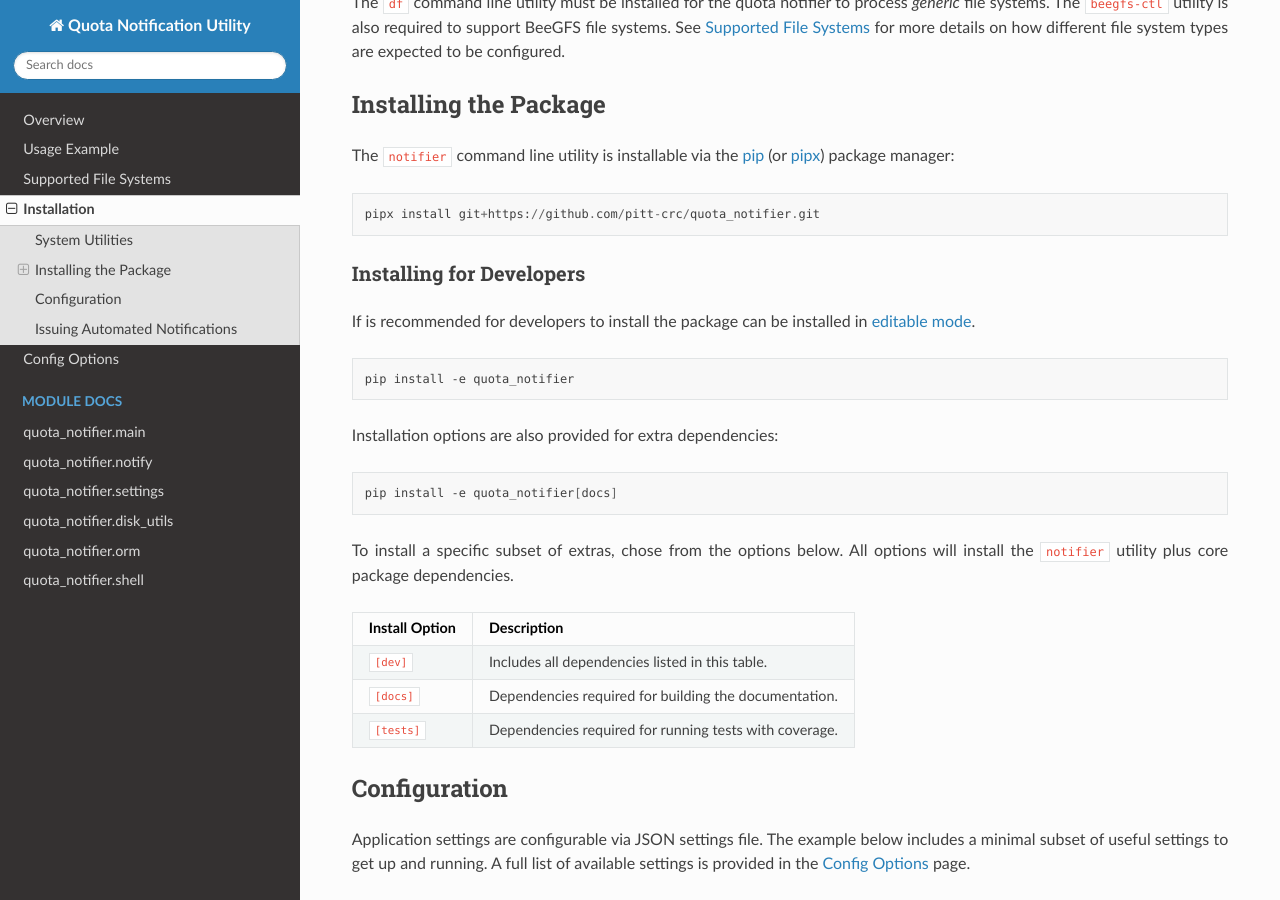
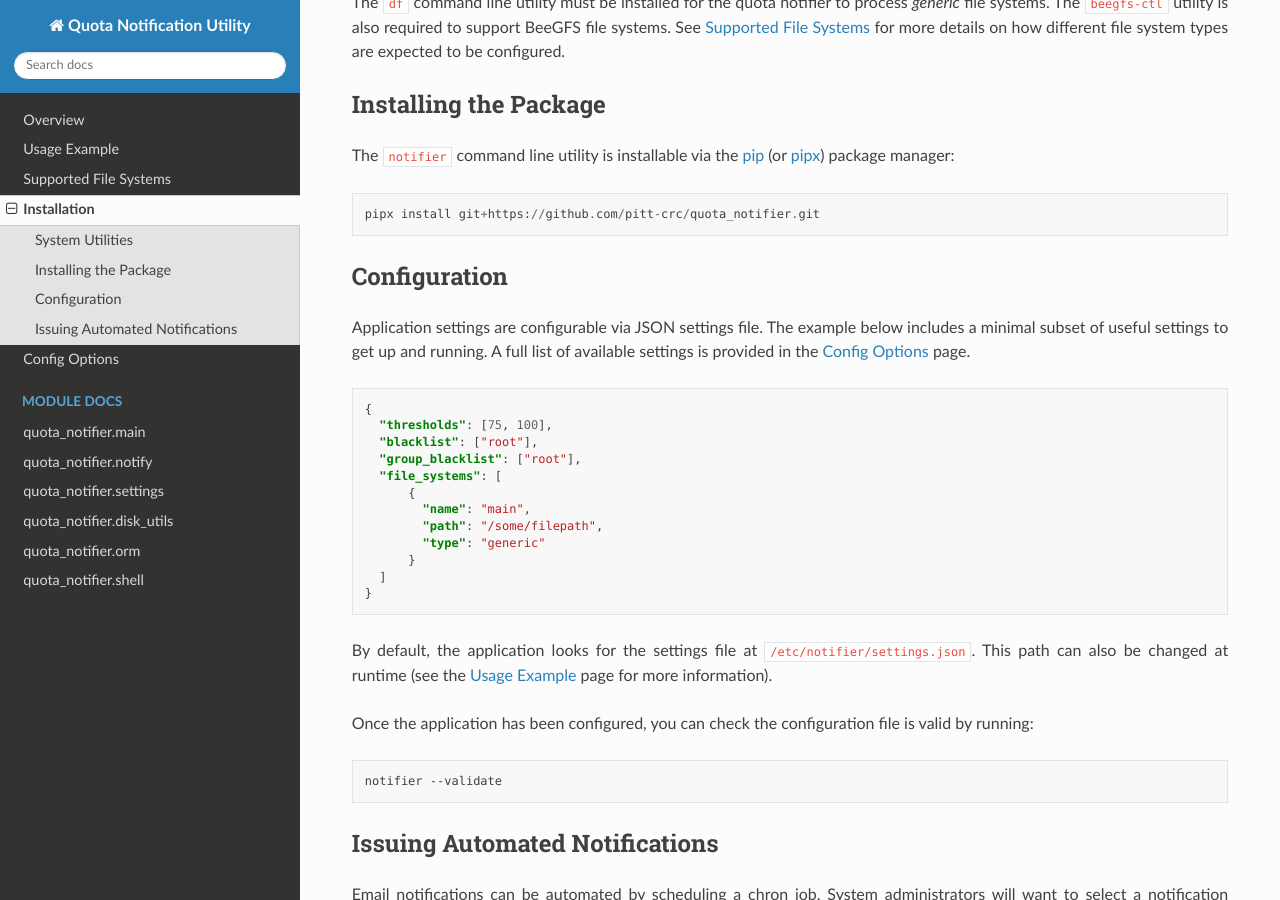
Before and after one commit to pitt-crc/quota_notifier, a Sphinx documentation site: the page built from docs/source/overview/install.rst, in a window 1280 px wide and 900 px high, scrolled down 274 px. Built offline with Sphinx 7.4.7 and the Read the Docs theme 2.0.0, drawn with Linux system fonts in a browser that asks for light colours.

Commit message:
Drops extras from toml packaging specification (#137)
* Minor spelling and formatting edits

* Drops extras from packaging toml

* Updates testing workflow to install coverage

* Drops developer install docs

```diff
--- a/docs/source/conf.py
+++ b/docs/source/conf.py
@@ -13,6 +13,7 @@ sys.path.insert(0, str(project_root))
 
 # -- Project information -----------------------------------------------------
 
+# noinspection PyPep8
 from quota_notifier import __version__
 
 project = 'Quota Notification Utility'
--- a/docs/source/overview/config_options.rst
+++ b/docs/source/overview/config_options.rst
@@ -6,7 +6,7 @@ The ``SettingsSchema`` defines the available options in the application settings
 .. important:: The top level ``file_systems`` field is a nested field and entries
    should adhere to the :ref:`#/definitions/FileSystemSchema` schema outlined below.
 
-.. note:: If the SMTP host is ``''`` and the STMP port is ``0``, the default OS behavior
+.. note:: If the SMTP host is ``''`` and the SMTP port is ``0``, the default OS behavior
    will be used for connecting to the SMTP server.
 
 .. pydantic:: quota_notifier.settings.SettingsSchema
--- a/docs/source/overview/install.rst
+++ b/docs/source/overview/install.rst
@@ -20,35 +20,6 @@ The ``notifier`` command line utility is installable via the `pip <https://pip.p
 .. code-block::
 
    pipx install git+https://github.com/pitt-crc/quota_notifier.git
-
-Installing for Developers
-^^^^^^^^^^^^^^^^^^^^^^^^^
-
-If is recommended for developers to install the package can be installed in
-`editable mode <https://pip.pypa.io/en/stable/topics/local-project-installs/#editable-installs>`_.
-
-.. code-block:: bash
-
-    pip install -e quota_notifier
-
-Installation options are also provided for extra dependencies:
-
-.. code-block:: bash
-
-    pip install -e quota_notifier[docs]
-
-To install a specific subset of extras, chose from the options below.
-All options will install the ``notifier`` utility plus core package dependencies.
-
-+----------------------+---------------------------------------------------------+
-| Install Option       | Description                                             |
-+======================+=========================================================+
-| ``[dev]``            | Includes all dependencies listed in this table.         |
-+----------------------+---------------------------------------------------------+
-| ``[docs]``           | Dependencies required for building the documentation.   |
-+----------------------+---------------------------------------------------------+
-| ``[tests]``          | Dependencies required for running tests with coverage.  |
-+----------------------+---------------------------------------------------------+
 
 Configuration
 -------------
```
Also changed, not shown: README.md (+1 -1 lines), pyproject.toml (+7 -10 lines), 2 other files.
